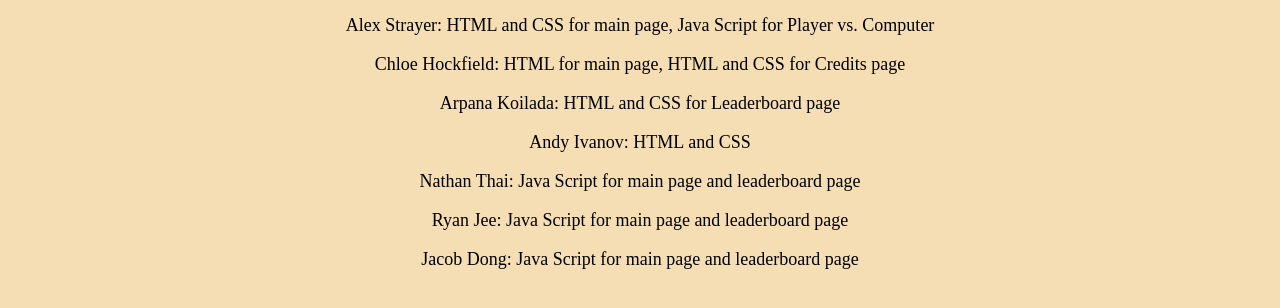
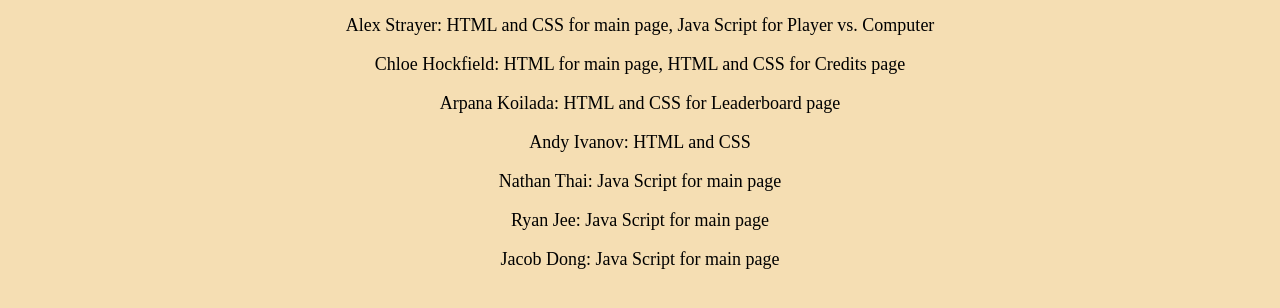
Before and after one commit to chloehock/Navy, a plain HTML site: page Websites/credit.html in a window 1280 px wide. Shown: the part 154-462 px from the top of the page. Drawn offline with Linux system fonts and the light colour scheme.

Commit message:
update credits page

```diff
--- a/Websites/credit.html
+++ b/Websites/credit.html
@@ -36,11 +36,11 @@
                     <br>
                 <li>Andy Ivanov: HTML and CSS </li>
                     <br>
-                <li>Nathan Thai: Java Script for main page and leaderboard page</li>
+                <li>Nathan Thai: Java Script for main page</li>
                     <br>
-                <li>Ryan Jee: Java Script for main page and leaderboard page</li>
+                <li>Ryan Jee: Java Script for main page</li>
                     <br>
-                <li>Jacob Dong: Java Script for main page and leaderboard page</li>
+                <li>Jacob Dong: Java Script for main page</li>
                     <br>
 
             </ul>
```
